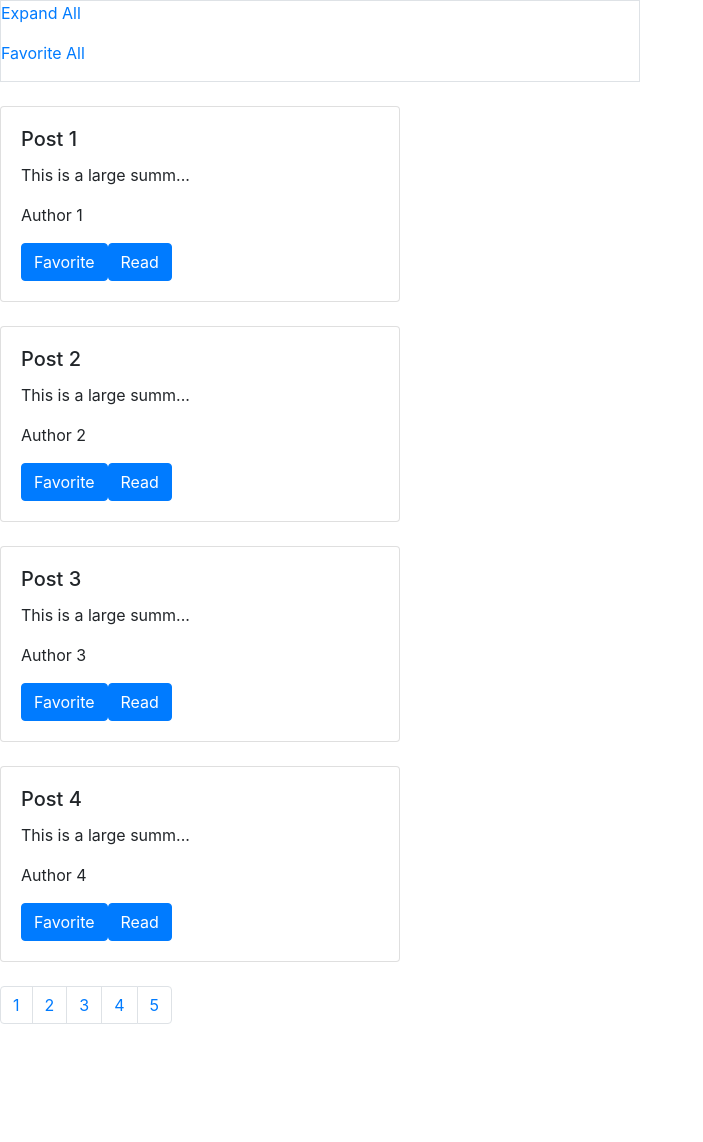
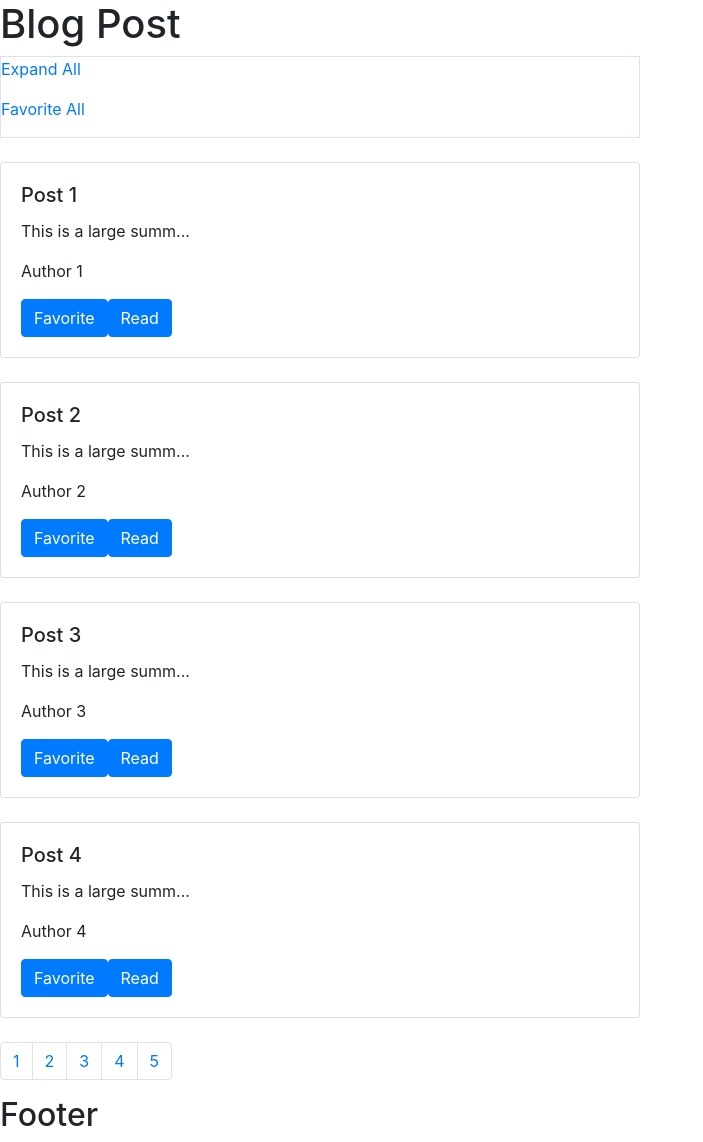
Before and after one commit to manpreetsingh68/Angular-Components, an Angular app: page / in a window 1280 px wide. Shown: the whole page, without its empty margins (0-703 px from the left). Before the commit the page ends 1040 px from the top, so only its background shows below. Built offline with nearby package versions, Linux system fonts and the light colour scheme.

Commit message:
Adding logic for multi slot content projection

```diff
--- a/src/app/app.component.html
+++ b/src/app/app.component.html
@@ -1 +1,7 @@
-<app-blog-list></app-blog-list>
+<app-shell>
+    <h1 header #appHeader>Blog Post</h1>
+
+    <app-blog-list body></app-blog-list>
+
+    <h2 footer>Footer</h2>
+</app-shell>
--- a/src/app/app.module.ts
+++ b/src/app/app.module.ts
@@ -8,6 +8,7 @@ import { TruncatePipe } from './truncate.pipe';
 import { PaginatorComponent } from './paginator/paginator.component';
 import { HighlightDirective } from './highlight.directive';
 import { CardComponent } from './card/card.component';
+import { ShellComponent } from './shell/shell.component';
 
 @NgModule({
   declarations: [
@@ -17,7 +18,8 @@ import { CardComponent } from './card/card.component';
     TruncatePipe,
     PaginatorComponent,
     HighlightDirective,
-    CardComponent
+    CardComponent,
+    ShellComponent
   ],
   imports: [
     BrowserModule
--- a/src/app/blog-post-tile/blog-post-tile.component.html
+++ b/src/app/blog-post-tile/blog-post-tile.component.html
@@ -1,4 +1,4 @@
-<div class="card" [ngClass]="{'fav': post.isFav}" style="width: 25rem;">
+<div class="card" [ngClass]="{'fav': post.isFav}" style="width: 40rem;">
 
     <div class="card-body">
         <h5 class="card-title" appHighlight color="lightblue">{{post.title}}</h5>
--- /dev/null
+++ b/src/app/shell/shell.component.html
@@ -0,0 +1,9 @@
+<div>
+    <ng-Content select="[header]"></ng-Content>
+</div>
+<div>
+    <ng-Content select="[body]"></ng-Content>
+</div>
+<div>
+    <ng-Content select="[footer]"></ng-Content>
+</div>
--- /dev/null
+++ b/src/app/shell/shell.component.ts
@@ -0,0 +1,20 @@
+import { Component, OnInit, ContentChild } from '@angular/core';
+
+@Component({
+  selector: 'app-shell',
+  templateUrl: './shell.component.html',
+  styleUrls: ['./shell.component.scss']
+})
+export class ShellComponent implements OnInit {
+
+  @ContentChild('appHeader') headerElem;
+  constructor() { }
+
+  ngOnInit(): void {
+  }
+
+  ngAfterContentInit(){
+    console.log(this.headerElem);
+  }
+
+}
```
Also changed, not shown: src/app/shell/shell.component.scss (added), 1 other file (tests, documents, lock files or other folders).
